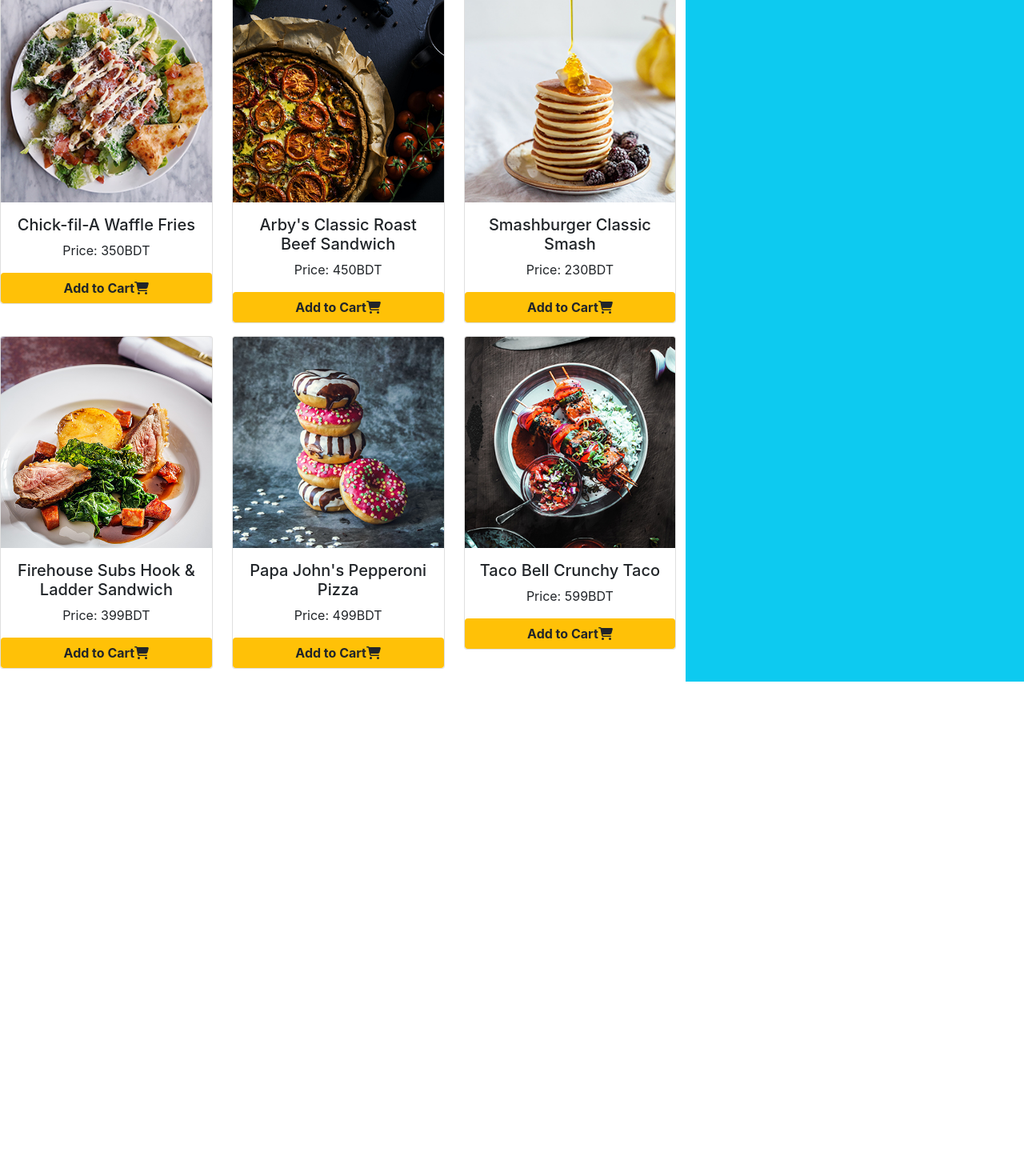
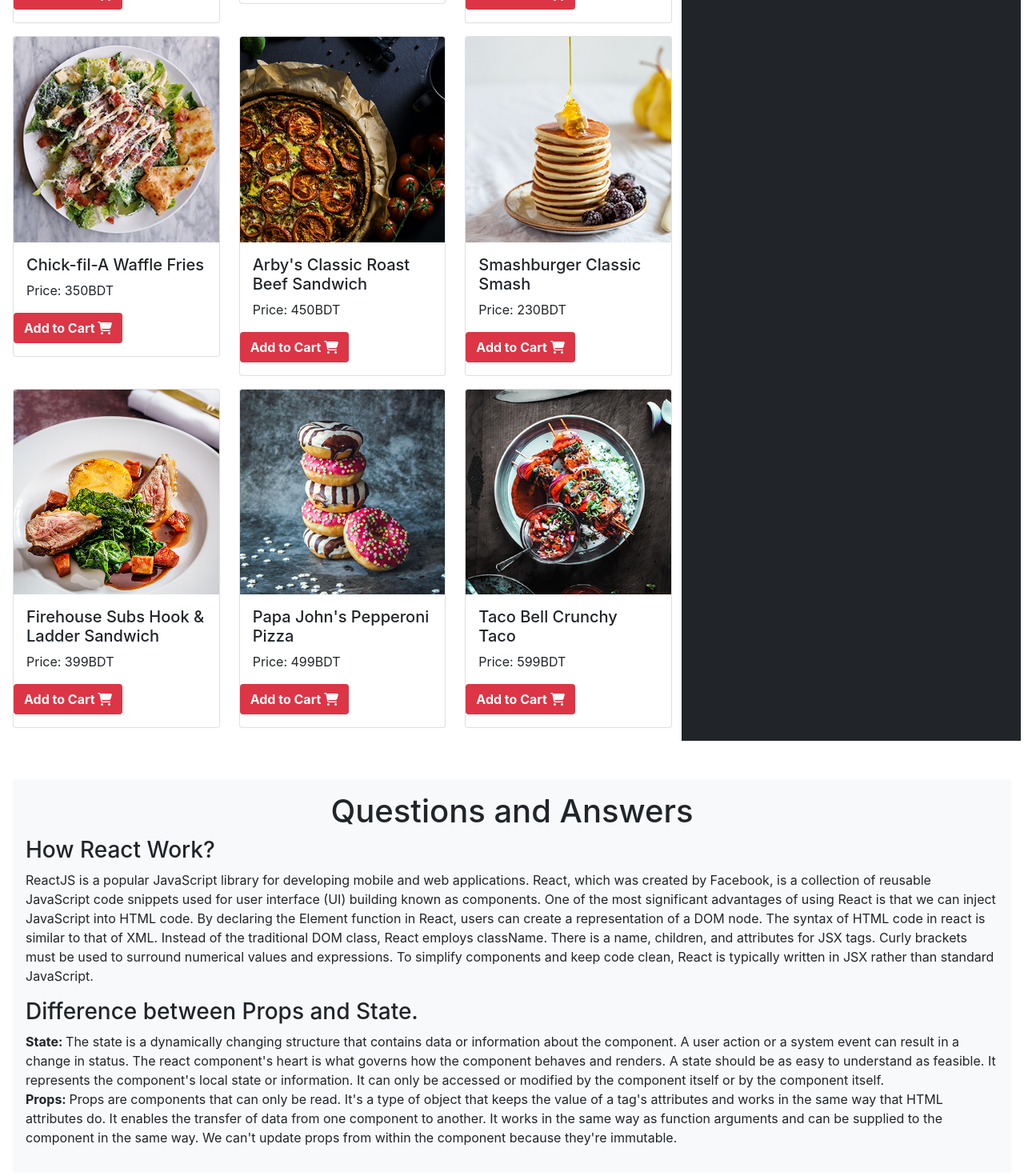
Before and after one commit to nafish08/third-eye, a React (Create React App) app: page / in a window 1280 px wide. Shown: the part 546-2016 px from the top of the page at 80% size. Before the commit the page ends 1398 px from the top, so only its background shows below. Built offline with nearby package versions, Linux system fonts and the light colour scheme.

Commit message:
Bonus Question and Answer Added

```diff
--- a/src/App.js
+++ b/src/App.js
@@ -1,12 +1,14 @@
 import './App.css';
+import Bonus from './components/Bonus/Bonus';
 import Header from './components/Header/Header';
 import Shop from './components/Shop/Shop';
 
 function App() {
   return (
-    <div className="App">
+    <div className="position-relative m-3">
       <Header></Header>
       <Shop></Shop>
+      <Bonus></Bonus>
     </div>
   );
 }
--- /dev/null
+++ b/src/components/Bonus/Bonus.js
@@ -0,0 +1,36 @@
+import React from 'react';
+
+const Bonus = () => {
+    return (
+        <div className='mt-5 bg-light p-3 rounded'>
+            <h1 className='text-center'>Questions and Answers</h1>
+            <h3>How React Work?</h3>
+            <p>ReactJS is a popular JavaScript library for developing mobile and web applications.
+                React, which was created by Facebook, is a collection of reusable JavaScript code
+                snippets used for user interface (UI) building known as components.
+                One of the most significant advantages of using React is that we can
+                inject JavaScript into HTML code. By declaring the Element function in React,
+                users can create a representation of a DOM node. The syntax of HTML code in
+                react is similar to that of XML. Instead of the traditional DOM class, React
+                employs className. There is a name, children, and attributes for JSX tags.
+                Curly brackets must be used to surround numerical values and expressions.
+                To simplify components and keep code clean, React is typically written in
+                JSX rather than standard JavaScript.</p>
+            <h3>Difference between Props and State.</h3>
+            <p><strong>State: </strong>The state is a dynamically changing structure that contains
+                data or information about the component. A user action or a system event can result in
+                a change in status. The react component's heart is what governs how the component
+                behaves and renders. A state should be as easy to understand as feasible. It represents
+                the component's local state or information. It can only be accessed or modified by the
+                component itself or by the component itself.<br />
+                <strong>Props: </strong>Props are components that can only be read.
+                It's a type of object that keeps the value of a tag's attributes and works
+                in the same way that HTML attributes do. It enables the transfer of data from
+                one component to another. It works in the same way as function arguments and can be
+                supplied to the component in the same way. We can't update props from within the component
+                because they're immutable.</p>
+        </div >
+    );
+};
+
+export default Bonus;
--- a/src/components/Cart/Cart.js
+++ b/src/components/Cart/Cart.js
@@ -4,7 +4,7 @@
     const { name, img } = props.item;
 
     return (
-        <div>
+        <div className='position-sticky top-0'>
             <div className='d-flex mb-5'>
                 <img src={img} className='me-3' width='25' alt="" />
                 <h4>{name}</h4>
--- a/src/components/Header/Header.js
+++ b/src/components/Header/Header.js
@@ -2,7 +2,7 @@
 
 const Header = () => {
     return (
-        <div className='bg-light'>
+        <div className='bg-light py-3 text-center'>
             <h1>Third Eye</h1>
             <h2 className='text-primary'>Choose 3 Products</h2>
         </div>
--- a/src/components/Product/Product.js
+++ b/src/components/Product/Product.js
@@ -7,14 +7,14 @@
     const { addToCart } = props;
     return (
         <div>
-            <div className="card mb-3">
+            <div className="card mb-3 pb-3">
                 <img src={img} className="card-img-top" alt="..." />
                 <div className="card-body">
                     <h5 className="card-title">{name}</h5>
                     <p className="card-text">Price: {price}BDT</p>
                 </div>
                 <div className="">
-                    <button onClick={() => addToCart(props.product)} className='btn bg-warning w-100 fw-bold'>Add to Cart<FontAwesomeIcon icon={faShoppingCart} /></button>
+                    <button onClick={() => addToCart(props.product)} className='btn bg-danger text-light fw-bold'>Add to Cart&nbsp;<FontAwesomeIcon icon={faShoppingCart} /></button>
                 </div>
             </div>
         </div>
--- a/src/components/Shop/Shop.js
+++ b/src/components/Shop/Shop.js
@@ -27,9 +27,9 @@
     }
 
     return (
-        <div className='row position-relative'>
-            <div className='col-8'>
-                <div className='row row-cols-3'>
+        <div className='row'>
+            <div className='col-12 col-lg-8'>
+                <div className='row row-cols-1 row-cols-lg-3 row-cols-md-2'>
                     {
                         products.map(product => <Product
                             key={product.id}
@@ -39,8 +39,8 @@
                     }
                 </div>
             </div>
-            <div className='col-4 bg-info p-3 position-sticky top-0'>
-                <h1 className='text-start'>Selected Items:</h1>
+            <div className='col-12 col-lg-4 bg-dark p-3'>
+                <h1 className='text-light mb-3'>Selected Items:</h1>
                 {
                     cart.map(item => <Cart
                         key={item.id}
```
Also changed, not shown: src/components/Bonus/Bonus.css (added), 1 other file (tests, documents, lock files or other folders).
